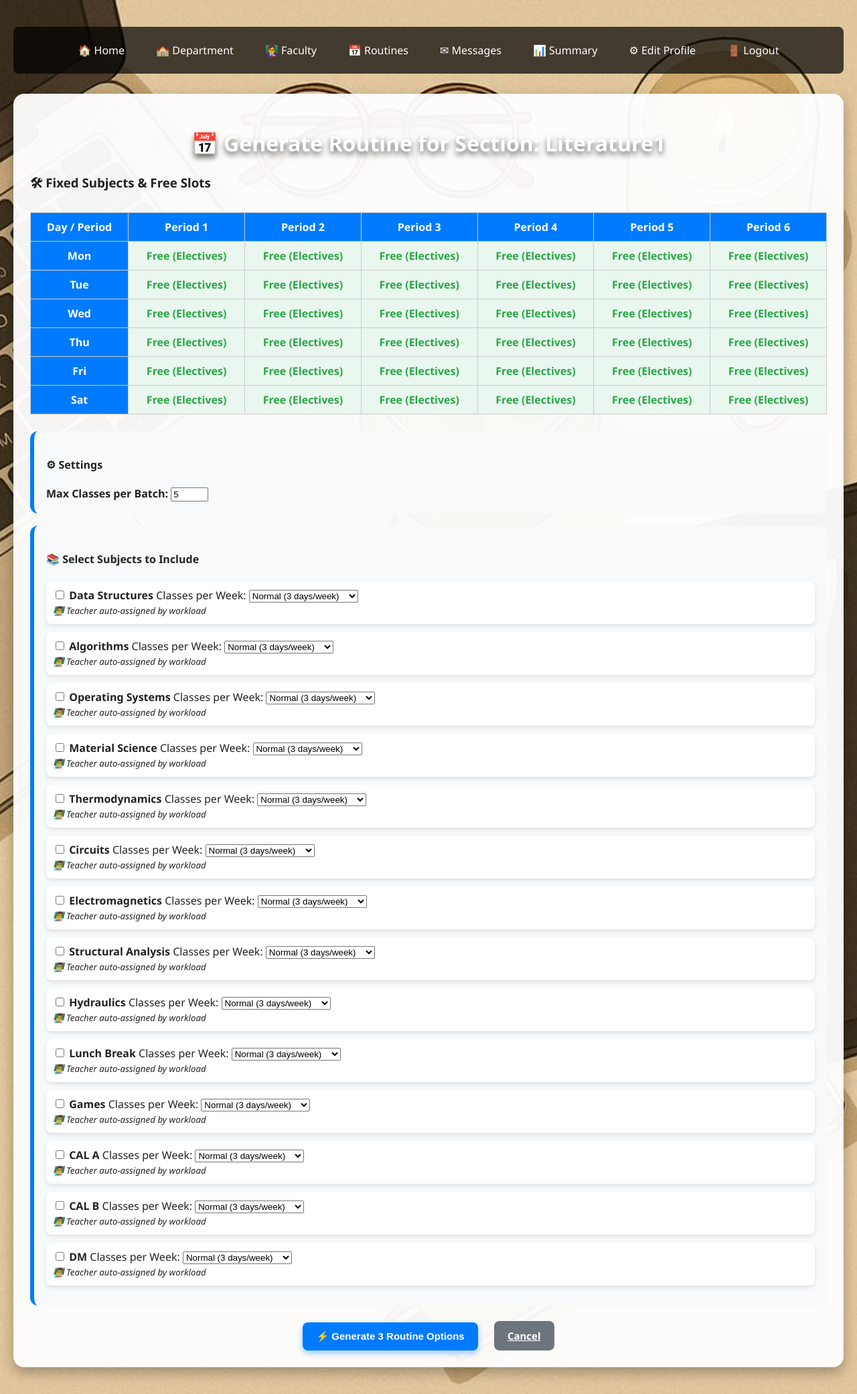
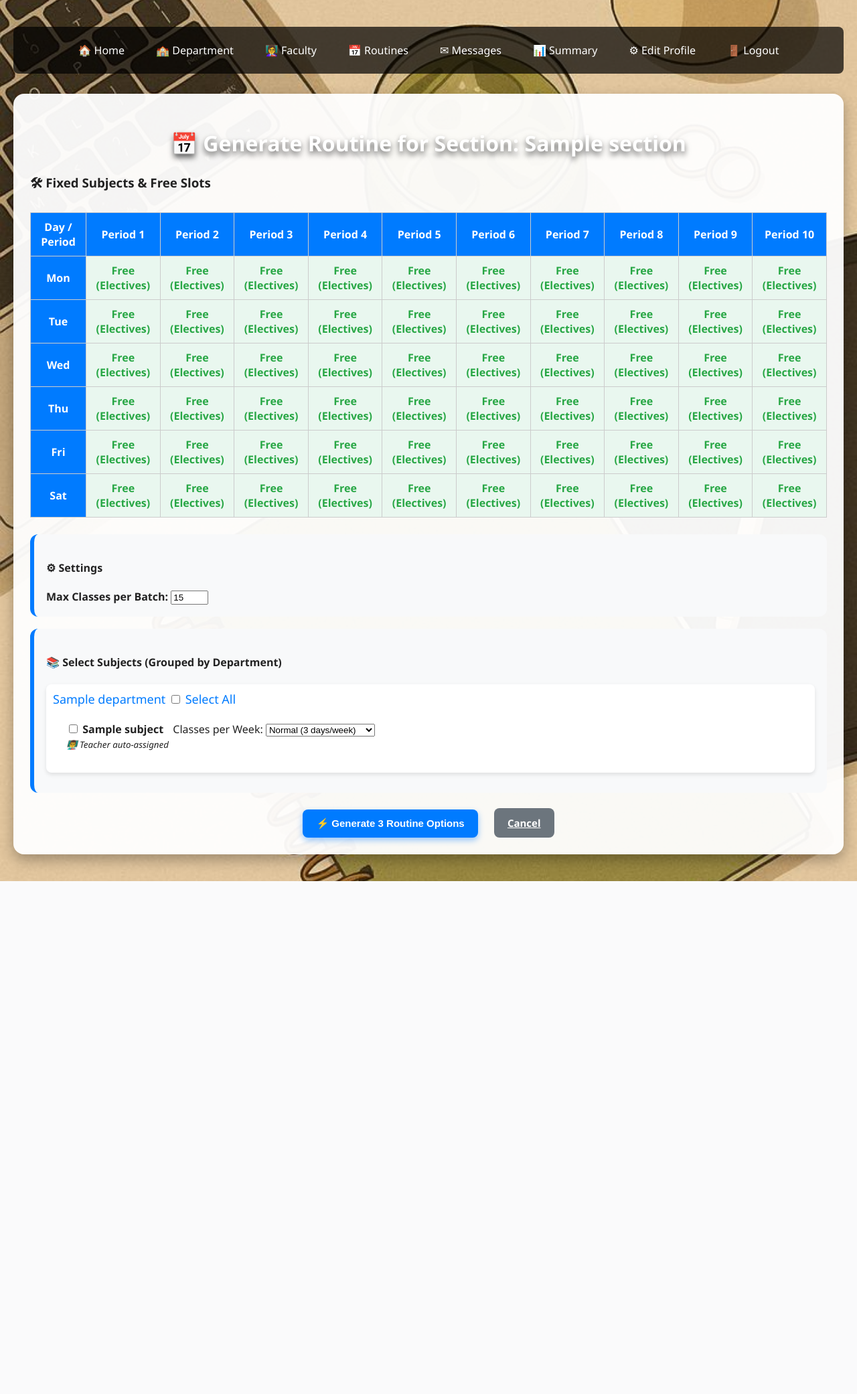
Before and after one commit to ghosevaishnabi22/soaideathon_PS28, a Flask app: template templates/generate_routine.html in a window 1280 px wide. Shown: the whole page at 67% size. After the commit the page ends 1316 px from the top, so only its background shows below. Run offline with Flask 3, Linux system fonts and the light colour scheme; tables that the repository leaves empty hold one stand-in row (values such as "Sample post"); the template is opened without the code that fills it: values that come from a table or form of the project are taken from there, most other values are stand-ins (such as "Sample title", 1, 10 or a date in 2020); parts of the project's set-up code (start-up, migrations or seed data) failed here and were passed over.

Commit message:
✨ Update: Removed General dept from UI + routine generation fixes

```diff
--- a/app.py
+++ b/app.py
@@ -1013,13 +1013,17 @@ def get_or_create_special_subjects():
     return lunch_subject, games_subject
 
 
-def generate_three_options(section_id, subject_ids, class_counts, periods_per_day=10, max_classes_per_batch=30):
+def generate_three_options(section_id, subject_ids, class_counts, periods_per_day=10, max_classes_per_batch=60):
     """
     Generate exactly 3 Routine rows (persisted) and associated RoutineSlot rows.
 
+    Rules:
     - period 7 (13:00–14:00) → fixed "Lunch Break"
     - period 10 (18:00–19:00) → fixed "Games"
     - ensures Mon–Sat all periods are filled
+    - max 2 consecutive classes of same subject
+    - max 2 classes/day per subject
+    - same teacher always teaches same subject for same section
     - deletes old non-finalized routines before generating
     """
     days = ['Mon', 'Tue', 'Wed', 'Thu', 'Fri', 'Sat']
@@ -1048,6 +1052,12 @@ def generate_three_options(section_id, subject_ids, class_counts, periods_per_da
 
         timetable = {day: [None] * periods_per_day for day in days}
         total_assigned = 0
+
+        # Track per-day subject counts
+        subject_day_counts = {day: {} for day in days}
+
+        # Track teacher assignment consistency
+        teacher_map = {}  # (section_id, subject_id) -> teacher_id
 
         # 🔹 Step 5: Add fixed Lunch + Games slots
         for day in days:
@@ -1087,16 +1097,41 @@ def generate_three_options(section_id, subject_ids, class_counts, periods_per_da
                         continue
                     if assigned >= required or total_assigned >= max_classes_per_batch:
                         break
-                    if timetable[day][p] is None:
+                    if timetable[day][p] is not None:
+                        continue
+
+                    # ✅ Rule 1: Prevent >2 consecutive same subject
+                    if p >= 2 and timetable[day][p-1] and timetable[day][p-2]:
+                        if timetable[day][p-1][0] == sid and timetable[day][p-2][0] == sid:
+                            continue
+                    if p >= 1 and p < periods_per_day - 1:
+                        if timetable[day][p-1] and timetable[day][p+1]:
+                            if timetable[day][p-1][0] == sid and timetable[day][p+1][0] == sid:
+                                continue
+
+                    # ✅ Rule 2: Max 2/day for same subject
+                    if subject_day_counts[day].get(sid, 0) >= 2:
+                        continue
+
+                    # ✅ Rule 3: Same teacher for same subject in section
+                    if (section_id, sid) in teacher_map:
+                        teacher_id = teacher_map[(section_id, sid)]
+                    else:
                         teacher_id = assign_teacher_balanced(section_id)
-                        slot = RoutineSlot(
-                            routine_id=routine.id, day=day, period=p + 1,
-                            subject_id=int(sid), teacher_id=teacher_id
-                        )
-                        db.session.add(slot)
-                        timetable[day][p] = (sid, teacher_id)
-                        assigned += 1
-                        total_assigned += 1
+                        teacher_map[(section_id, sid)] = teacher_id
+
+                    # Assign slot
+                    slot = RoutineSlot(
+                        routine_id=routine.id, day=day, period=p + 1,
+                        subject_id=int(sid), teacher_id=teacher_id
+                    )
+                    db.session.add(slot)
+                    timetable[day][p] = (sid, teacher_id)
+
+                    # Update trackers
+                    assigned += 1
+                    total_assigned += 1
+                    subject_day_counts[day][sid] = subject_day_counts[day].get(sid, 0) + 1
 
                 if assigned >= required or total_assigned >= max_classes_per_batch:
                     break
@@ -1145,7 +1180,7 @@ def create_sections():
     dept_names = [d.name for d in dept]
     for dept_name in dept_names:
         dept = Department.query.filter_by(name=dept_name).first()
-        for i in range(1, 5):  # 4 sections each
+        for i in range(1, 4):  # 4 sections each
             if dept:
                 sec_name = f"{dept_name}{i}"
                 if not Section.query.filter_by(name=sec_name, department_id=dept.id).first():
@@ -1160,7 +1195,7 @@ def create_classrooms():
     sections = Section.query.all()
     random.shuffle(sections)
 
-    for _ in range(8):  # create 8 classrooms
+    for _ in range(15):  # create 8 classrooms
         classroom = ClassRoom(capacity=30, name="TEMP")
         db.session.add(classroom)
         db.session.commit()  # to get id
@@ -1194,29 +1229,66 @@ def create_classrooms():
 
 def create_teachers():
     teacher_data = [
-        ('Alice', 'alice@iterease.com', 'Teacher@2025', '9000000001', '10 Teacher Lane, City', 'Literature'),
-        ('Bob', 'bob@iterease.com', 'Teacher@2025', '9000000002', '11 Teacher Lane, City', 'Maths'),
-        ('Charlie', 'charlie@iterease.com', 'Teacher@2025', '9000000003', '12 Teacher Lane, City', 'CSE'),
-        ('David', 'david@iterease.com', 'Teacher@2025', '9000000004', '13 Teacher Lane, City', 'CSE'),
-        ('Eve', 'eve@iterease.com', 'Teacher@2025', '9000000005', '14 Teacher Lane, City', 'EEE'),
-        ('Frank', 'frank@iterease.com', 'Teacher@2025', '9000000006', '15 Teacher Lane, City', 'MSE'),
-        ('Grace', 'grace@iterease.com', 'Teacher@2025', '9000000007', '16 Teacher Lane, City', 'Literature')
+        # Literature
+        ('Amit', 'amit@iterease.com', 'Teacher@2025', '9000000001', '1 Lit Lane, City', 'Literature'),
+        ('Neha', 'neha@iterease.com', 'Teacher@2025', '9000000002', '2 Lit Lane, City', 'Literature'),
+        ('Ravi', 'ravi@iterease.com', 'Teacher@2025', '9000000003', '3 Lit Lane, City', 'Literature'),
+        ('Pooja', 'pooja@iterease.com', 'Teacher@2025', '9000000004', '4 Lit Lane, City', 'Literature'),
+        ('Kiran', 'kiran@iterease.com', 'Teacher@2025', '9000000005', '5 Lit Lane, City', 'Literature'),
+
+        # Maths
+        ('Arun', 'arun@iterease.com', 'Teacher@2025', '9000000006', '6 Maths Lane, City', 'Maths'),
+        ('Sunita', 'sunita@iterease.com', 'Teacher@2025', '9000000007', '7 Maths Lane, City', 'Maths'),
+        ('Manoj', 'manoj@iterease.com', 'Teacher@2025', '9000000008', '8 Maths Lane, City', 'Maths'),
+        ('Kavita', 'kavita@iterease.com', 'Teacher@2025', '9000000009', '9 Maths Lane, City', 'Maths'),
+        ('Deepak', 'deepak@iterease.com', 'Teacher@2025', '9000000010', '10 Maths Lane, City', 'Maths'),
+
+        # CSE
+        ('Suresh', 'suresh@iterease.com', 'Teacher@2025', '9000000011', '11 CSE Lane, City', 'CSE'),
+        ('Meena', 'meena@iterease.com', 'Teacher@2025', '9000000012', '12 CSE Lane, City', 'CSE'),
+        ('Rajesh', 'rajesh@iterease.com', 'Teacher@2025', '9000000013', '13 CSE Lane, City', 'CSE'),
+        ('Anita', 'anita@iterease.com', 'Teacher@2025', '9000000014', '14 CSE Lane, City', 'CSE'),
+        ('Vikas', 'vikas@iterease.com', 'Teacher@2025', '9000000015', '15 CSE Lane, City', 'CSE'),
+
+        # MSE
+        ('Ajay', 'ajay@iterease.com', 'Teacher@2025', '9000000016', '16 MSE Lane, City', 'MSE'),
+        ('Seema', 'seema@iterease.com', 'Teacher@2025', '9000000017', '17 MSE Lane, City', 'MSE'),
+        ('Rahul', 'rahul@iterease.com', 'Teacher@2025', '9000000018', '18 MSE Lane, City', 'MSE'),
+        ('Lata', 'lata@iterease.com', 'Teacher@2025', '9000000019', '19 MSE Lane, City', 'MSE'),
+        ('Nitin', 'nitin@iterease.com', 'Teacher@2025', '9000000020', '20 MSE Lane, City', 'MSE'),
+
+        # EEE
+        ('Prakash', 'prakash@iterease.com', 'Teacher@2025', '9000000021', '21 EEE Lane, City', 'EEE'),
+        ('Geeta', 'geeta@iterease.com', 'Teacher@2025', '9000000022', '22 EEE Lane, City', 'EEE'),
+        ('Mukesh', 'mukesh@iterease.com', 'Teacher@2025', '9000000023', '23 EEE Lane, City', 'EEE'),
+        ('Shweta', 'shweta@iterease.com', 'Teacher@2025', '9000000024', '24 EEE Lane, City', 'EEE'),
+        ('Harish', 'harish@iterease.com', 'Teacher@2025', '9000000025', '25 EEE Lane, City', 'EEE'),
+
+        # CE
+        ('Anil', 'anil@iterease.com', 'Teacher@2025', '9000000026', '26 CE Lane, City', 'CE'),
+        ('Rita', 'rita@iterease.com', 'Teacher@2025', '9000000027', '27 CE Lane, City', 'CE'),
+        ('Santosh', 'santosh@iterease.com', 'Teacher@2025', '9000000028', '28 CE Lane, City', 'CE'),
+        ('Jyoti', 'jyoti@iterease.com', 'Teacher@2025', '9000000029', '29 CE Lane, City', 'CE'),
+        ('Mahesh', 'mahesh@iterease.com', 'Teacher@2025', '9000000030', '30 CE Lane, City', 'CE'),
     ]
+
     for name, email, pwd, phone, address, dep_name in teacher_data:
         if not Teacher.query.filter_by(email=email).first():
             dep = Department.query.filter_by(name=dep_name).first()
-            t = Teacher(
-                name=name,
-                email=email,
-                password=pwd,
-                phone=phone,
-                address=address,
-                department_id=dep.id,
-                is_dean=False
-            )
-            db.session.add(t)
+            if dep:
+                t = Teacher(
+                    name=name,
+                    email=email,
+                    password=pwd,
+                    phone=phone,
+                    address=address,
+                    department_id=dep.id,
+                    is_dean=False
+                )
+                db.session.add(t)
+
     db.session.commit()
-    print("✅ Teachers created successfully.")
+    print("✅ 5 teachers created per department successfully.")
 
 
 def create_students():
@@ -1248,10 +1320,30 @@ def create_students():
 
 def create_subjects():
     subject_data = {
-        "CSE": ["Data Structures", "Algorithms", "Operating Systems"],
-        "MSE": ["Material Science", "Thermodynamics"],
-        "EEE": ["Circuits", "Electromagnetics"],
-        "CE": ["Structural Analysis", "Hydraulics"]
+        "Literature": [
+            "English Poetry", "Modern Drama", "Indian Literature",
+            "World Literature", "Literary Criticism"
+        ],
+        "Maths": [
+            "Algebra", "Calculus", "Geometry",
+            "Probability", "Statistics"
+        ],
+        "CSE": [
+            "Data Structures", "Algorithms", "Operating Systems",
+            "Computer Networks", "Database Systems", "Artificial Intelligence"
+        ],
+        "MSE": [
+            "Material Science", "Thermodynamics", "Metallurgy",
+            "Nanomaterials", "Composite Materials"
+        ],
+        "EEE": [
+            "Circuits", "Electromagnetics", "Power Systems",
+            "Control Systems", "Digital Electronics"
+        ],
+        "CE": [
+            "Structural Analysis", "Hydraulics", "Transportation Engineering",
+            "Geotechnical Engineering", "Construction Management"
+        ]
     }
 
     for dep_name, subjects in subject_data.items():
@@ -1264,7 +1356,7 @@ def create_subjects():
                 db.session.add(subject)
 
     db.session.commit()
-    print("✅ Subjects created successfully.")
+    print("✅ Subjects created successfully (5+ per department).")
 
 
 def create_fixed_subjects():
@@ -1301,10 +1393,12 @@ def create_fixed_subjects():
 
 def create_extra_subjects():
     extra_subject_data = {
-        "CSE": ["AI Lab", "Robotics"],
-        "MSE": ["Nano Tech", "Advanced Materials"],
-        "EEE": ["Power Lab", "Control Systems"],
-        "CE": ["Surveying", "Environmental Studies"]
+        "Literature": ["Creative Writing", "Comparative Literature", "Linguistics"],
+        "Maths": ["Number Theory", "Discrete Mathematics", "Mathematical Modelling"],
+        "CSE": ["AI Lab", "Robotics", "Cloud Computing"],
+        "MSE": ["Nano Tech", "Advanced Materials", "Corrosion Engineering"],
+        "EEE": ["Power Lab", "Control Systems", "Renewable Energy"],
+        "CE": ["Surveying", "Environmental Studies", "Urban Planning"]
     }
 
     for dep_name, extras in extra_subject_data.items():
@@ -1317,7 +1411,8 @@ def create_extra_subjects():
                 db.session.add(extra_sub)
 
     db.session.commit()
-    print("✅ Extra subjects created successfully.")
+    print("✅ 3 extra subjects created per department successfully.")
+
 
 
 if __name__ == '__main__':
--- a/templates/generate_routine.html
+++ b/templates/generate_routine.html
@@ -146,6 +146,12 @@
             border-radius: 5px;
             text-align: center;
         }
+
+        .dept-header {
+            font-size: 18px;
+            margin-bottom: 10px;
+            color: #007BFF;
+        }
     </style>
 </head>
 <body>
@@ -161,8 +167,6 @@
         <a href="/logout">🚪 Logout</a>
     </nav>
 
-
-
     {% with messages = get_flashed_messages() %}
         {% if messages %}
             <div class="flash-message">
@@ -176,13 +180,13 @@
     <div class="container">
         <h2>📅 Generate Routine for Section: {{ section.name }}</h2>
 
-        <!-- Fixed routine preview -->
+        <!-- Fixed Preview -->
         <h3>🛠 Fixed Subjects & Free Slots</h3>
         <table class="routine-table">
             <thead>
                 <tr>
                     <th>Day / Period</th>
-                    {% for p in range(1, 7) %}
+                    {% for p in range(1, 11) %}
                         <th>Period {{ p }}</th>
                     {% endfor %}
                 </tr>
@@ -191,7 +195,7 @@
                 {% for d in ['Mon','Tue','Wed','Thu','Fri','Sat'] %}
                 <tr>
                     <th>{{ d }}</th>
-                    {% for p in range(1, 7) %}
+                    {% for p in range(1, 11) %}
                         {% set slot = None %}
                         {% for fs in fixed_subjects if fs.day == d and fs.period == p %}
                             {% set slot = fs %}
@@ -207,36 +211,58 @@
             </tbody>
         </table>
 
-        <!-- Subject selection form -->
+        <!-- Subject Selection Form -->
         <form method="POST" action="{{ url_for('generate_routine', section_id=section.id) }}">
 
             <div class="form-card">
                 <h4>⚙ Settings</h4>
                 <label><strong>Max Classes per Batch:</strong></label>
-                <input type="number" name="max_classes_batch" value="5" min="1" max="10">
+                <input type="number" name="max_classes_batch" value="15" min="1" max="30">
             </div>
 
             <div class="form-card">
-                <h4>📚 Select Subjects to Include</h4>
+                <h4>📚 Select Subjects (Grouped by Department)</h4>
+
+                {% set grouped_subjects = {} %}
                 {% for subject in subjects %}
                     {% if not subject.is_fixed %}
+                        {% set _ = grouped_subjects.setdefault(subject.department.name, []).append(subject) %}
+                    {% endif %}
+                {% endfor %}
+
+                {% for dep, subs in grouped_subjects.items() %}
+                    {% if dep != "General" %}
                     <div class="subject-box">
-                        <input type="checkbox" name="subject_ids" value="{{ subject.id }}" id="sub{{ subject.id }}">
+                        <div class="dept-header">
+                            {{ dep }}
+                            <input type="checkbox" id="select_all_{{ dep }}" onclick="toggleDept('{{ dep }}')">
+                            <label for="select_all_{{ dep }}" style="font-weight:normal;">Select All</label>
+                        </div>
+                        <div style="padding-left:10px;">
+                            {% for subject in subs %}
+                                <div class="subject-box" style="box-shadow:none;">
+                                    <input type="checkbox"
+                                           name="subject_ids"
+                                           value="{{ subject.id }}"
+                                           id="sub{{ subject.id }}"
+                                           class="dept-{{ dep }}">
                                     <label for="sub{{ subject.id }}"><strong>{{ subject.name }}</strong></label>
 
-                        <label>Classes per Week:</label>
+                                    <label style="margin-left:10px;">Classes per Week:</label>
                                     <select name="classes_{{ subject.id }}">
                                         <option value="3">Normal (3 days/week)</option>
                                         <option value="6">Fixed (6 days/week)</option>
                                         <option value="2">Selective (2 days/week)</option>
                                     </select>
                                     <br>
-                        <small><em>👨‍🏫 Teacher auto-assigned by workload</em></small>
+                                    <small><em>👨‍🏫 Teacher auto-assigned</em></small>
+                                </div>
+                            {% endfor %}
+                        </div>
                     </div>
                     {% endif %}
                 {% endfor %}
             </div>
-
 
             <div class="btn-area">
                 <button type="submit" class="btn btn-primary">⚡ Generate 3 Routine Options</button>
@@ -244,5 +270,13 @@
             </div>
         </form>
     </div>
+
+    <script>
+        function toggleDept(dep) {
+            let master = document.getElementById("select_all_" + dep);
+            let boxes = document.querySelectorAll(".dept-" + dep);
+            boxes.forEach(cb => cb.checked = master.checked);
+        }
+    </script>
 </body>
 </html>
```
Also changed, not shown: instance/ITERease.db, static/course_allocation.png, static/faculty_load.png, static/routine_utilization.png. Lines whose indentation alone changed are shown as unchanged.
